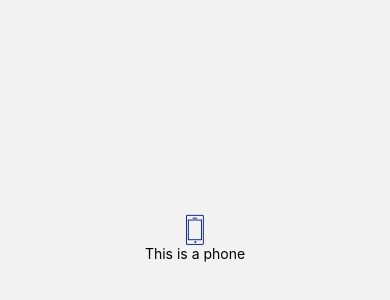
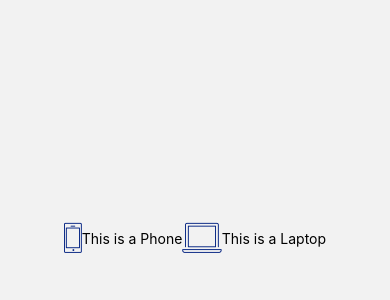
Before and after one commit to Davidon4/Custom-icon, a React Native app: screen / in a window 390 px wide. Shown: the part 184-484 px from the top of the page. Built offline with nearby package versions, Linux system fonts and the light colour scheme.

Commit message:
'update-more-icons'

```diff
--- a/App.js
+++ b/App.js
@@ -32,7 +32,9 @@ const App = () => {
   return (
     <View style={[styles.container, styles.center]}>
       <Icon name="phone" style={[styles.colorBlue, styles.fontSize30]} />
-      <Text>This is a phone</Text>
+      <Text>This is a Phone</Text>
+      <Icon name="laptop" style={[styles.colorBlue, styles.fontSize30]} />
+      <Text>This is a Laptop</Text>
     </View>
   );
 };
@@ -43,6 +45,7 @@ const styles = StyleSheet.create({
   container: {
     flex: 1,
     backgroundColor: "#f2f2f2",
+    flexDirection: 'row'
   },
   center: {
     alignItems: "center",
```
